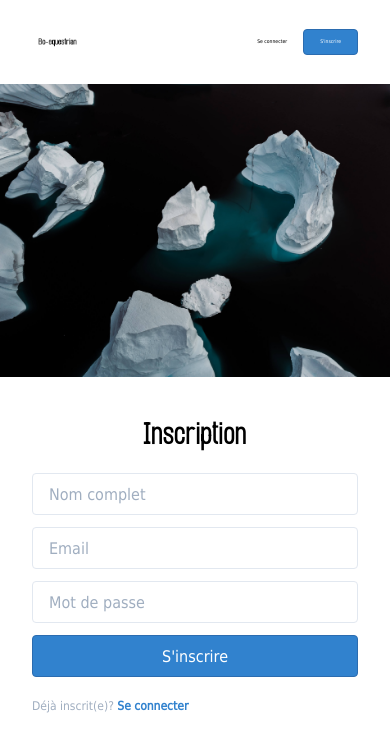
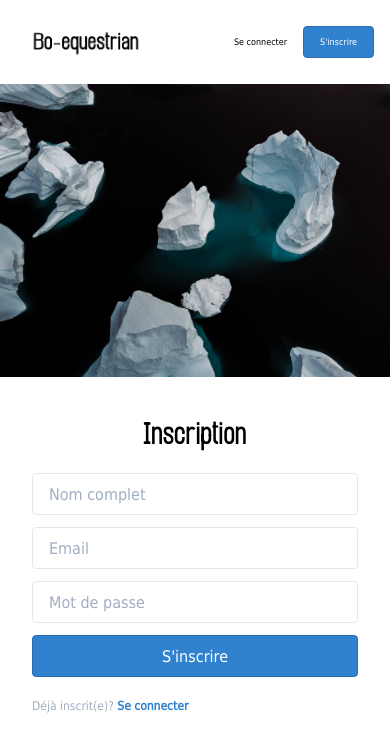
Before and after one commit to Kamsou/boEquestrian, a Nuxt app: page /user/register in a window 390 px wide. Shown: the top 750 px of the page. Built offline with nearby package versions, Linux system fonts and the light colour scheme; no server answers.

Commit message:
Responsive

```diff
--- a/layouts/default.vue
+++ b/layouts/default.vue
@@ -1,6 +1,6 @@
 <template>
   <div class="h-full">
-    <nav class="flex items-center justify-between text-xs mx-8" style="height: 10%">
+    <nav class="flex items-center justify-between md:text-xs text-sm md:mx-8 mx-4" style="height: 10%">
       <nuxt-link to="/" class="">
         <img class="bar_logo" src="~/assets/images/Logo-bo-equestrian.png" alt="logo" />
       </nuxt-link>
@@ -75,5 +75,10 @@ html, body {
 .bar_logo {
   width: 13vw;
 }
+@media screen and (max-width: 768px) {
+  .bar_logo {
+    width: 36vw;
+  }
+}
 
 </style>
--- a/nuxt.config.js
+++ b/nuxt.config.js
@@ -51,9 +51,9 @@ module.exports = {
     '@nuxtjs/auth',
   ],
 
-  server: {
-    port: process.env.PORT || 8000
-  },
+  // server: {
+  //   port: process.env.PORT || 8000
+  // },
 
   auth: {
     strategies: {
@@ -87,7 +87,7 @@ module.exports = {
   ** See https://axios.nuxtjs.org/options
   */
   axios: {
-    baseURL: process.env.BASE_URL || 'http://localhost:3000/api'
+    baseURL: process.env.BASE_URL || 'http://localhost:3000'
   },
   /*
   ** Build configuration
--- a/pages/index.vue
+++ b/pages/index.vue
@@ -1,5 +1,5 @@
 <template>
     <div class="" style="height: 90%">
-      <img class="index_image_full w-full h-full object-cover" src="~/assets/images/homepage.jpg" alt="Cheval" />
+      <img class="index_image_full w-full h-full object-cover" src="~/assets/images/image-form.jpg" alt="Cheval" />
     </div>
 </template>
```
